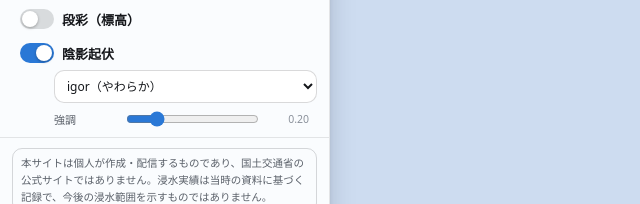
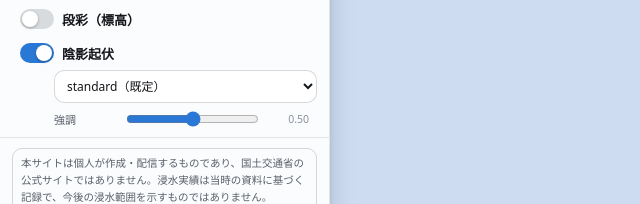
Before and after one commit to shiwaku/ksj-suigai-rireki-converter, a website built with Vite: page viewer/index.html in a window 1280 px wide. Shown: the part 476-680 px from the top of the page, 0-640 px from the left. Built offline with nearby package versions, Linux system fonts and the light colour scheme; no server answers; animation ran at ten frames a second; what maplibre-contour, pmtiles would draw is missing.

Commit message:
陰影起伏の既定を igor から standard に変えた
igor はやわらかすぎて段彩に重ねたとき低地の起伏が読みにくい。
既定の強調も standard のプリセット 0.5 に合わせ、セレクトの先頭に standard を置いた。

Co-Authored-By: Claude Fable 5.1 <noreply@anthropic.com>
Claude-Session: https://claude.ai/code/session_01PUX3gHwV16fxUKTxJFxZpb

```diff
--- a/viewer/index.html
+++ b/viewer/index.html
@@ -119,8 +119,8 @@
           <select id="hillshade-method" class="select" aria-label="陰影起伏の算出方法"></select>
           <div class="slider-row">
             <label for="hillshade-exag">強調</label>
-            <input id="hillshade-exag" type="range" min="0" max="1" step="0.05" value="0.2" />
-            <span id="hillshade-exag-val" class="op-val">0.20</span>
+            <input id="hillshade-exag" type="range" min="0" max="1" step="0.05" value="0.5" />
+            <span id="hillshade-exag-val" class="op-val">0.50</span>
           </div>
         </div>
 
--- a/viewer/src/main.ts
+++ b/viewer/src/main.ts
@@ -78,8 +78,9 @@ let reliefOn = false
 let reliefOpacity = DEFAULT_RELIEF_OPACITY
 let reliefRange: ReliefRange = DEFAULT_RELIEF_RANGE
 let hillshadeOn = true
-let hillshadeMethod: HillshadeMethod = 'igor'
-let hillshadeExag = HILLSHADE_PRESETS.igor.exaggeration
+// 既定は standard。igor はやわらかすぎて段彩に重ねたとき低地の起伏が読みにくい
+let hillshadeMethod: HillshadeMethod = 'standard'
+let hillshadeExag = HILLSHADE_PRESETS.standard.exaggeration
 let terrainOn = false
 let terrainExag = 1
 let contoursOn = false
--- a/viewer/src/terrain.ts
+++ b/viewer/src/terrain.ts
@@ -38,8 +38,8 @@ export const DEM_MODES: { key: DemMode; label: string }[] = [
 export type HillshadeMethod = 'igor' | 'standard' | 'basic' | 'combined' | 'multidirectional'
 
 export const HILLSHADE_METHODS: { key: HillshadeMethod; label: string }[] = [
+  { key: 'standard', label: 'standard（既定）' },
   { key: 'igor', label: 'igor（やわらか）' },
-  { key: 'standard', label: 'standard' },
   { key: 'basic', label: 'basic' },
   { key: 'combined', label: 'combined' },
   { key: 'multidirectional', label: 'multidirectional' },
```
Also changed, not shown: app/index.html (+3 -3 lines), app/assets/index-BB0M_U3F.js.
